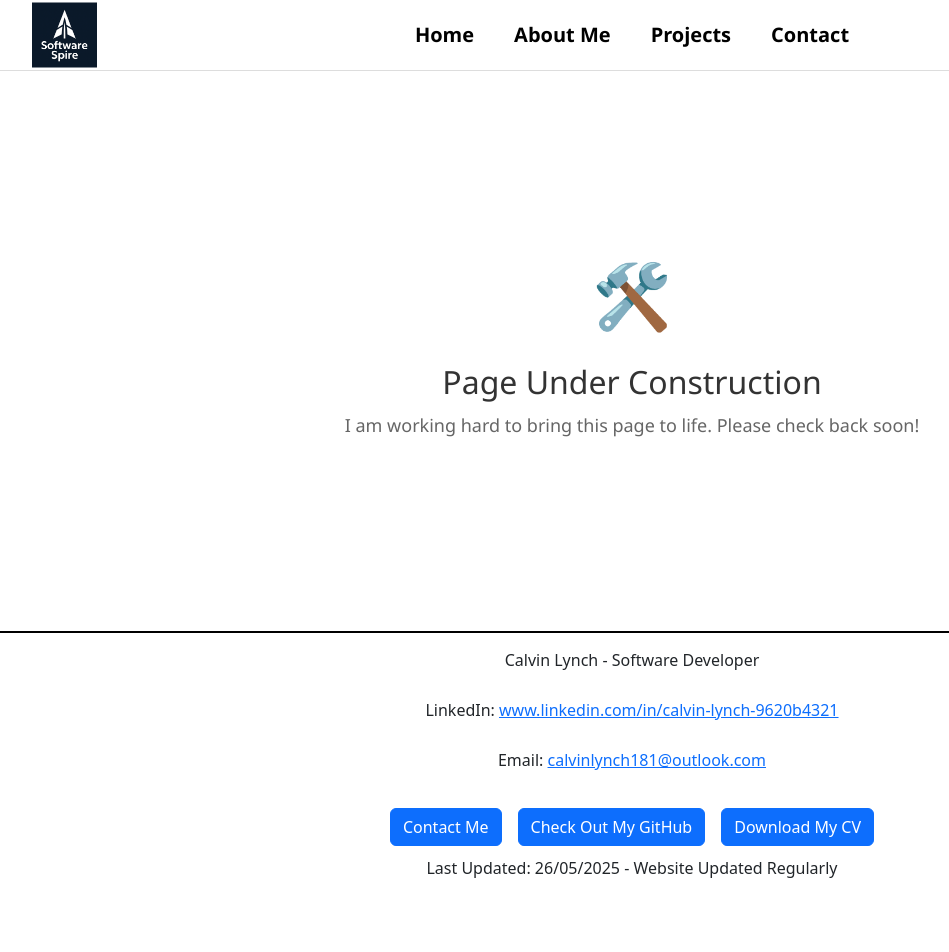
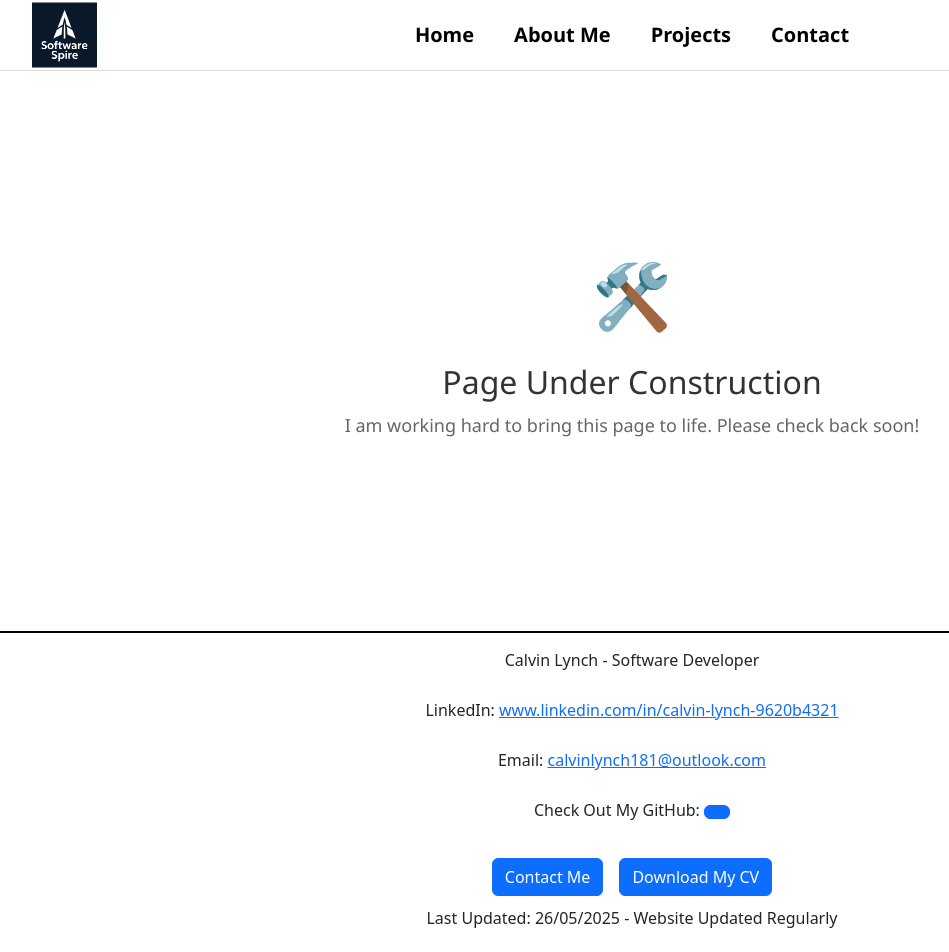
Before and after one commit to Calvin155/CV_Calvin, a React (Create React App) app: page /PageUnderConstruction in a window 1280 px wide. Shown: the top 952 px of the page, without its empty margins (8-957 px from the left). Before the commit the page ends 911 px from the top, so only its background shows below. Built offline with nearby package versions, Linux system fonts and the light colour scheme.

Commit message:
footer update

```diff
--- a/src/components/Footer.js
+++ b/src/components/Footer.js
@@ -12,10 +12,10 @@ function Footer() {
             </a>
             </p>
         <p>Email: <a href="mailto:calvinlynch181@outlook.com">calvinlynch181@outlook.com</a></p>
+        <p>Check Out My GitHub: <a href="https://github.com/Calvin155" className="btn btn-primary"></a></p>
 
         <div className="contact-buttons">
           <a href="/contact" className="btn btn-primary">Contact Me</a>
-          <a href="https://github.com/Calvin155" className="btn btn-primary">Check Out My GitHub</a>
           <a href="Images/CV/Calvin Lynch - CV 2025.pdf" className="btn btn-primary" target="_blank" rel="noopener noreferrer">Download My CV</a>
         </div>
 
```
